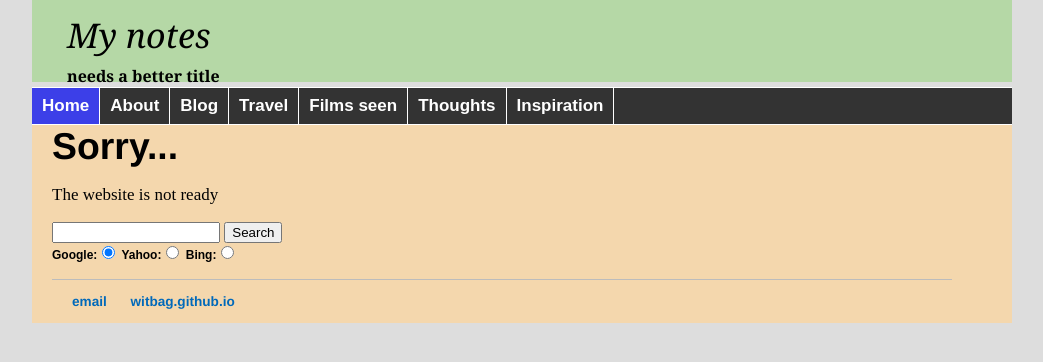
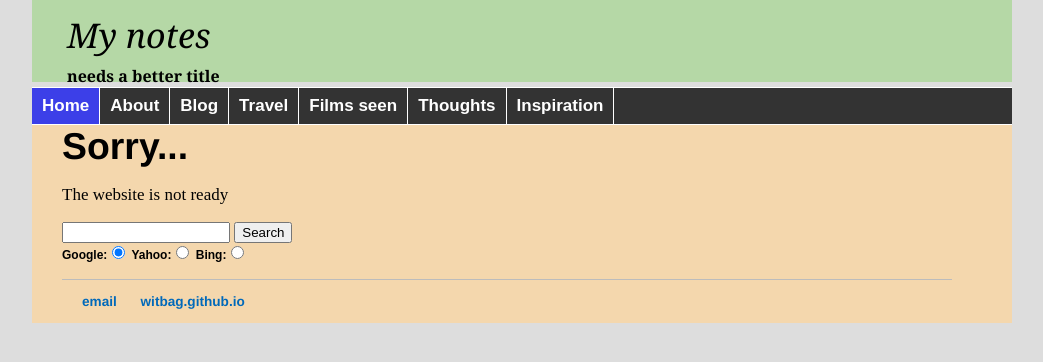
Before and after one commit to witbag/witbag.github.io, a Jekyll site: the page built from index.html, in a window 1280 px wide. Shown: the top 362 px of the page, without its empty margins (118-1161 px from the left). Built offline with Jekyll 4.4.1, drawn with Linux system fonts in a browser that asks for light colours.

Commit message:
Update main.css

```diff
--- a/css/main.css
+++ b/css/main.css
@@ -13,7 +13,7 @@ background: #b5d8a6;
 /*width: 100%;*/
 background: #f4d7ad;
 font-size: 17px;
-padding-left: 20px;
+padding-left: 30px;
 padding-right: 60px;
 }
 #style_title {                  /*TOP BAR TITLE*/
@@ -60,7 +60,7 @@ float: left;
 font: bold 17px Arial;
 width: 980px;
 position: relative;
-left: -20px;
+left: -30px;
 /*width: 100%;*/
 margin: 0;
 padding: 0;
```
